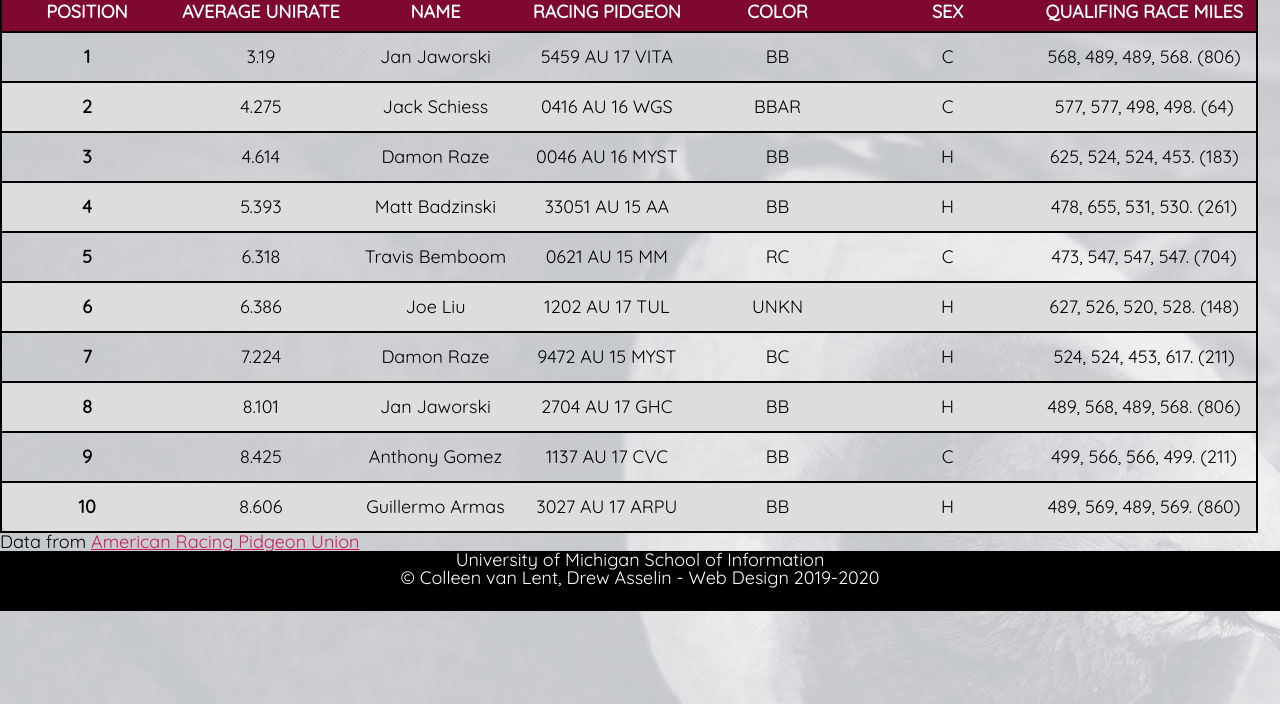
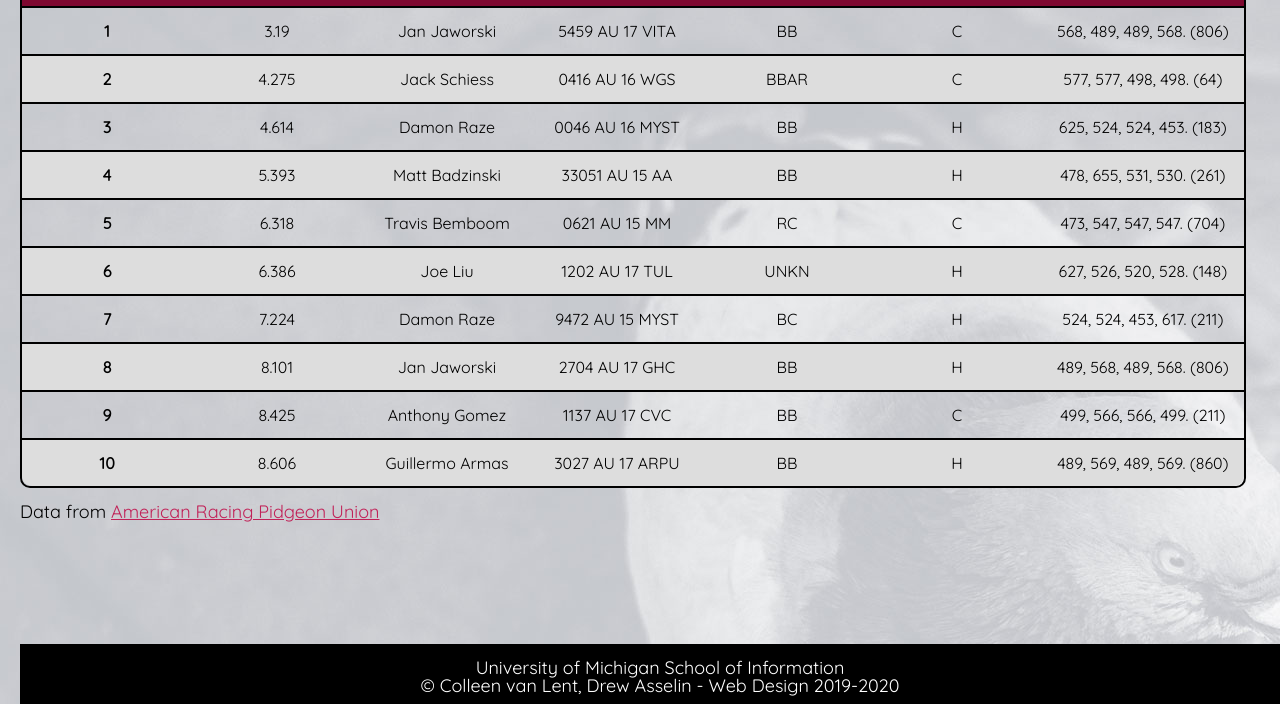
Before and after one commit to hujingc/homework3, a plain HTML site: page index.html in a window 1280 px wide. Shown: the part 96-800 px from the top of the page. Drawn offline with Linux system fonts and the light colour scheme.

Commit message:
the footer works, the header is suspect

```diff
--- a/css/styles.css
+++ b/css/styles.css
@@ -1,18 +1,18 @@
 /* 1: All files and folders present, HTML body not changed, CSS stylesheet in proper format
- 2-1: Quicksand font
- 2-3: All non-header text should be “black”, 18px, with 15px of padding on the top only*/
-html {
-    font-family: 'Quicksand', sans-serif;
-    padding-top: 15px;
-    color: black;
-    font-size: 18px;
-}
-
+ 2-1: Quicksand font*/
 /* 3: Background is provided image with light grey fallback*/
 body {
     background-color: #dddddd;
     background-image: url('../images/pidgeon-background.jpg');
     background-repeat: no-repeat;
+    font-family: 'Quicksand', sans-serif;
+    padding-left: 20px;
+}
+/*  2-3: All non-header text should be “black”, 18px, with 15px of padding on the top only */
+p {
+    padding-top: 15px;
+    color: black;
+    font-size: 18px;
 }
 
 /* 2-5: Focused elements should have a 1px “red” border */
@@ -25,6 +25,7 @@ h1 {
     font-size: 2em;
     line-height: 1.5;
     color: #c12258;
+    padding: 0;
 }
 
 /* 2-4: Links should be 18px, dark red (#c12258), with an underline */
@@ -38,7 +39,9 @@ a {
 table {
     border: 2px solid black;
     border-radius: 10px;
+    border-collapse: separate;
     border-spacing: 0;
+    overflow: hidden;
 }
 
 /* 4-2: Column headers are always at least 150px wide, with 10px of padding. Column header text is white, centered, and uppercase with a dark red background (#7e0830). */
@@ -53,15 +56,18 @@ table {
 }
 
 /* 4-3: Table cells have centered text with a 2px black border on only one side, and 15px padding on all sides. */
-td {
+tbody tr td {
     text-align: center;
+    vertical-align: middle;
     border-top: 2px solid black;
     padding: 15px;
 }
 
 /* 4-4: Row headers have a 2px black border that matches the rest of the rows. */
-th {
+tbody th {
     border-top: 2px solid black;
+    text-align: center;
+    vertical-align: middle;
 }
 
 /* 4-5:Every even numbered table row has a grey background (#dddddd), every add table row has a transparent background. */
@@ -80,7 +86,8 @@ tr:hover {
 
 /* 5: Table should have only exterior rounded corners */
 /* Top left */
-thead, tr{
+thead,
+tr {
     border-top-left-radius: 10px;
     border-top-right-radius: 10px;
 }
@@ -93,29 +100,33 @@ thead tr th:first-child {
 thead tr th:last-child {
     border-top-right-radius: 10px;
 }
+
 /* Bottom left */
 tbody tr:last-child th {
     border-bottom-left-radius: 10px;
 }
+
 /* Bottom right */
 tbody tr:last-child td:last-child {
     border-bottom-right-radius: 10px;
 }
 
 /* 6-2: Is always located at the bottom of the browser window, no matter how small the page content is. (this may take more than one line of code) */
-footer{
-    position: relative;
+footer {
+    position: fixed;
     bottom: 0;
-}
-/* 6-1: Footer has “white” text on a “black” background
-6-3: Footer is always at least 60px tall. */
-footer p{
+    width: 100%;
+    text-align: center;
+    vertical-align: bottom;
+    min-height: 60px;
     color: white;
     background: black;
 
-    text-align: center;
-    vertical-align: middle;
+}
 
-    min-height: 60px;
-
+/* 6-1: Footer has “white” text on a “black” background
+6-3: Footer is always at least 60px tall. */
+footer p
+{
+    color:white;
 }
```
